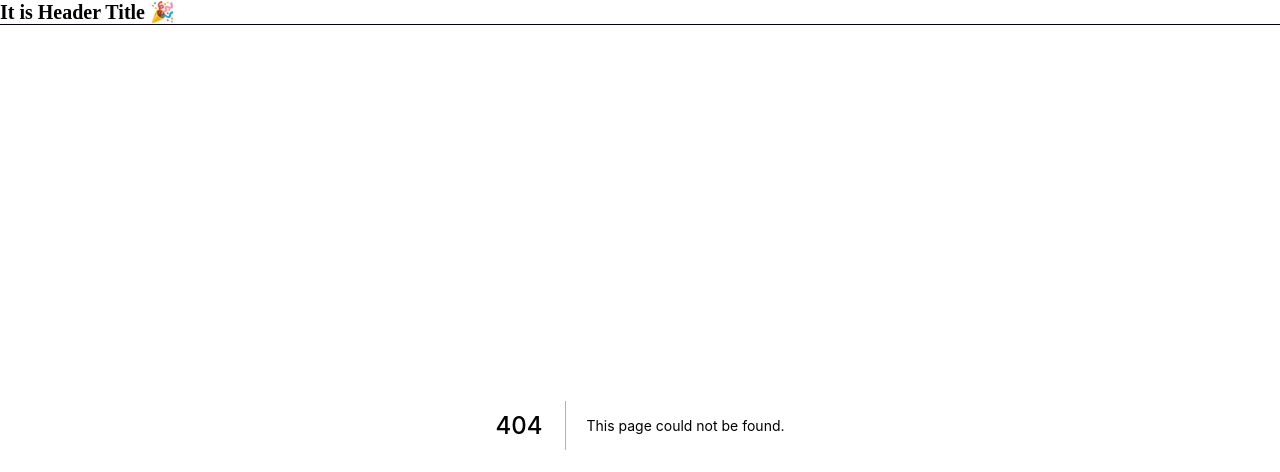
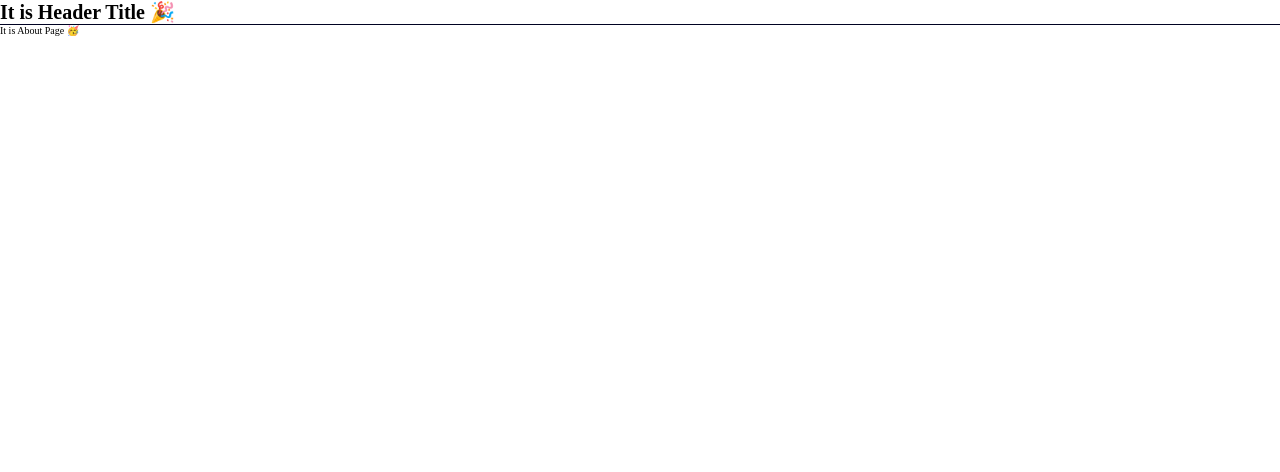
Before and after one commit to kenta5293/graduated-next-web, a Next.js app: page /about in a window 1280 px wide. Before the commit this address had no page. Shown: the top 472 px of the page. Built offline with nearby package versions, Linux system fonts and the light colour scheme.

Commit message:
:sparkles: [Update] pages/index.tsx 함수 이름 변경
pages/index.tsx의 함수 이름 변경. (Home → Main)

```diff
--- /dev/null
+++ b/pages/about/index.tsx
@@ -0,0 +1,9 @@
+const About = () => {
+  return (
+    <>
+      <div>It is About Page 🥳</div>
+    </>
+  );
+};
+
+export default About;
--- a/pages/index.tsx
+++ b/pages/index.tsx
@@ -1,6 +1,6 @@
 import Link from 'next/link';
 
-const Home = () => {
+const Main = () => {
   return (
     <>
       <div>
@@ -12,4 +12,4 @@ const Home = () => {
   );
 };
 
-export default Home;
+export default Main;
```
Also changed, not shown: public/images/logo.png (added).
